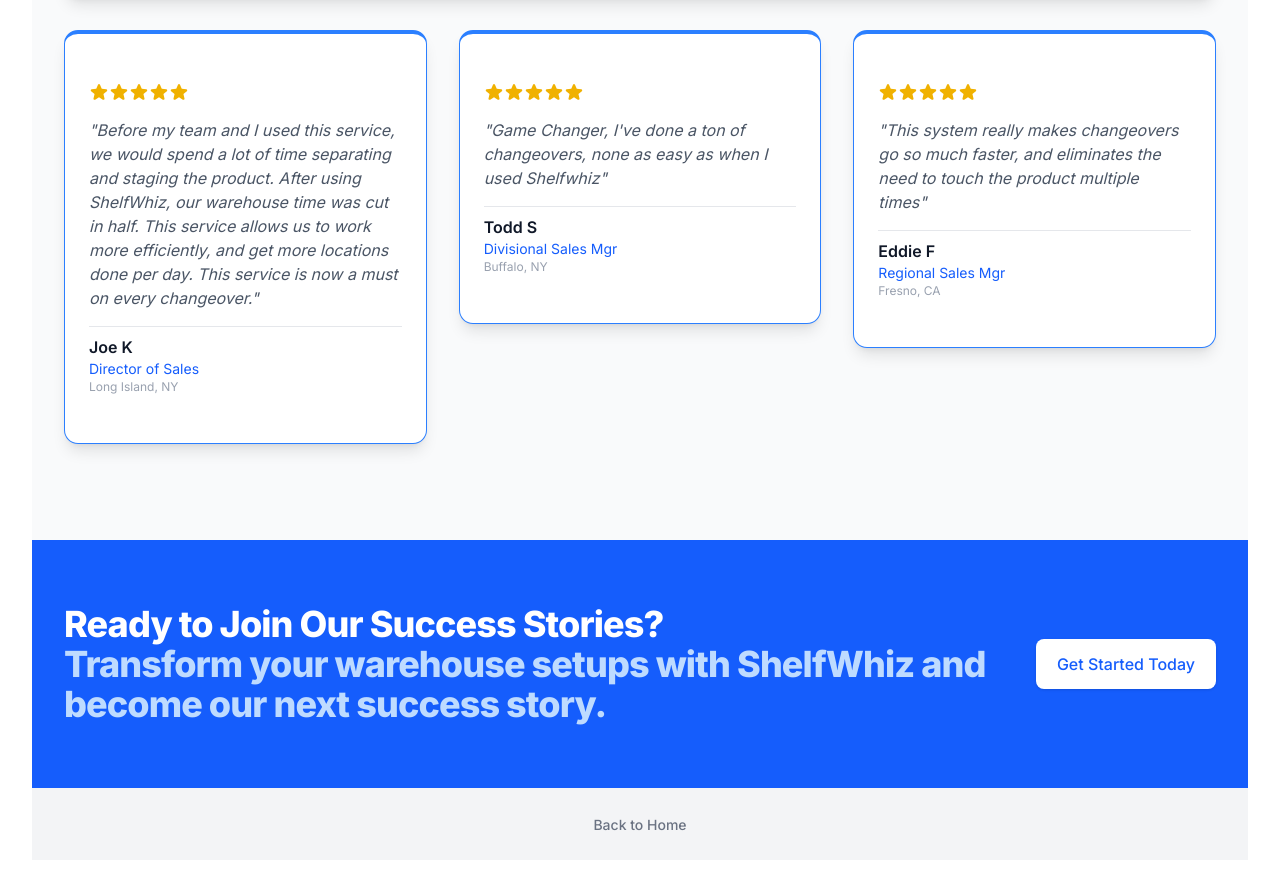
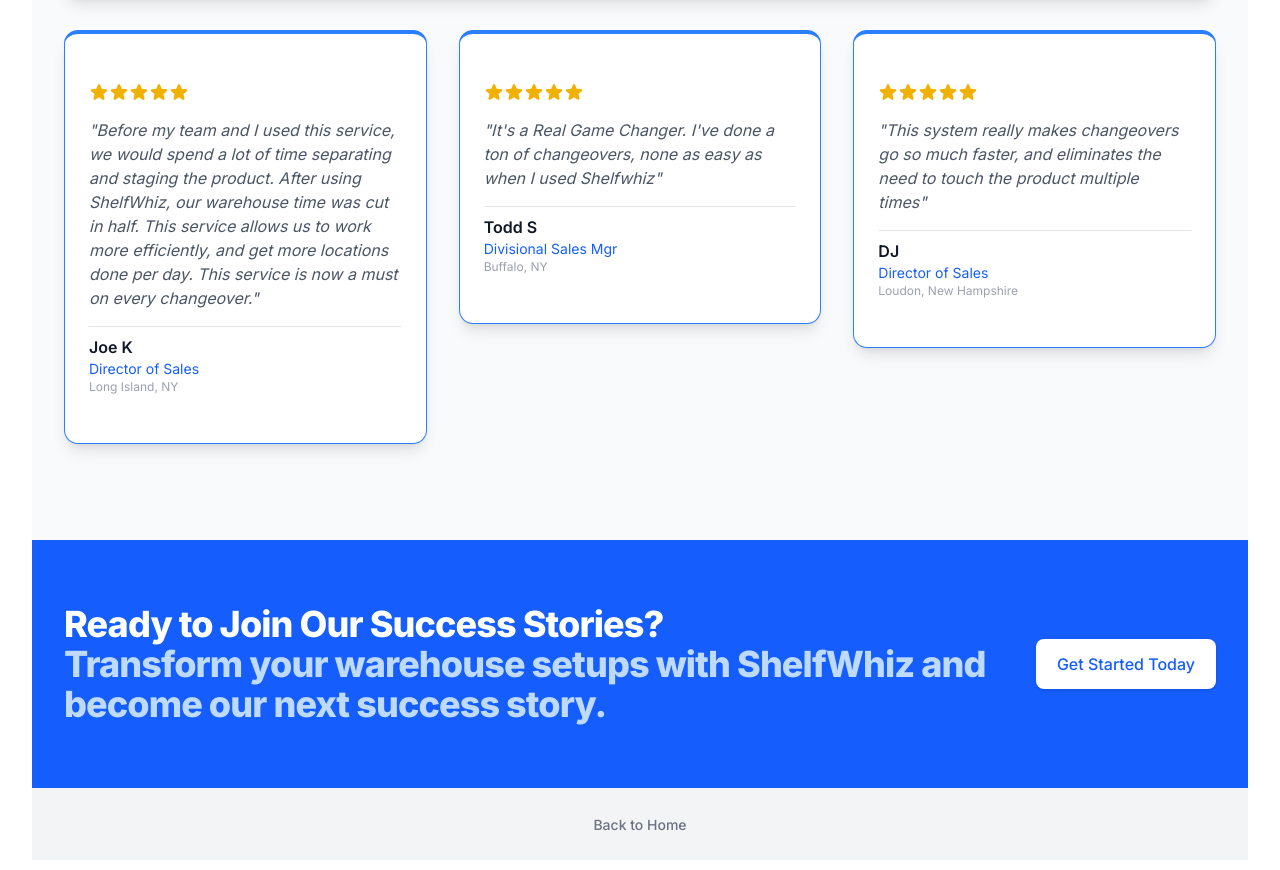
Before and after one commit to jsturges640-Shelfwhiz/Shelfwhiz-website, a Next.js app: page /testimonials in a window 1280 px wide. Shown: the part 2064-2934 px from the top of the page. Built offline with nearby package versions, Linux system fonts and the light colour scheme.

Commit message:
Update page.tsx

```diff
--- a/app/testimonials/page.tsx
+++ b/app/testimonials/page.tsx
@@ -72,15 +72,15 @@ const testimonials = [
     name: "Todd S",
     company: "Buffalo, NY",
     role: "Divisional Sales Mgr",
-    content: "Game Changer, I've done a ton of changeovers, none as easy as when I used Shelfwhiz",
+    content: "It's a Real Game Changer. I've done a ton of changeovers, none as easy as when I used Shelfwhiz",
     rating: 5,
     image: "/professional-placeholder.jpg",
   },
   {
     id: 7,
-    name: "Eddie F",
-    company: "Fresno, CA",
-    role: "Regional Sales Mgr",
+    name: "DJ",
+    company: "Loudon, New Hampshire",
+    role: "Director of Sales",
     content: "This system really makes changeovers go so much faster, and eliminates the need to touch the product multiple times",
     rating: 5,
     image: "/professional-placeholder.jpg",
```
